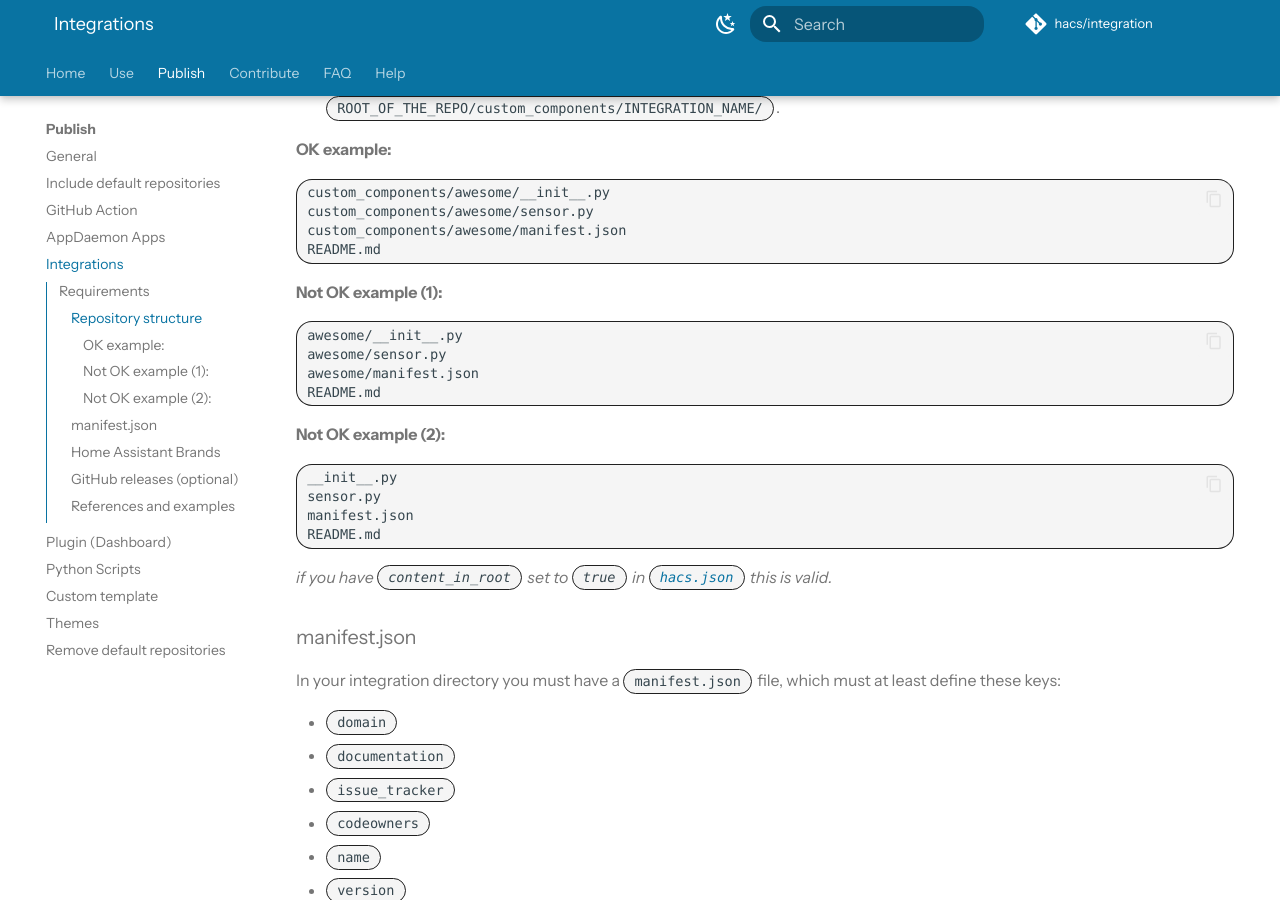
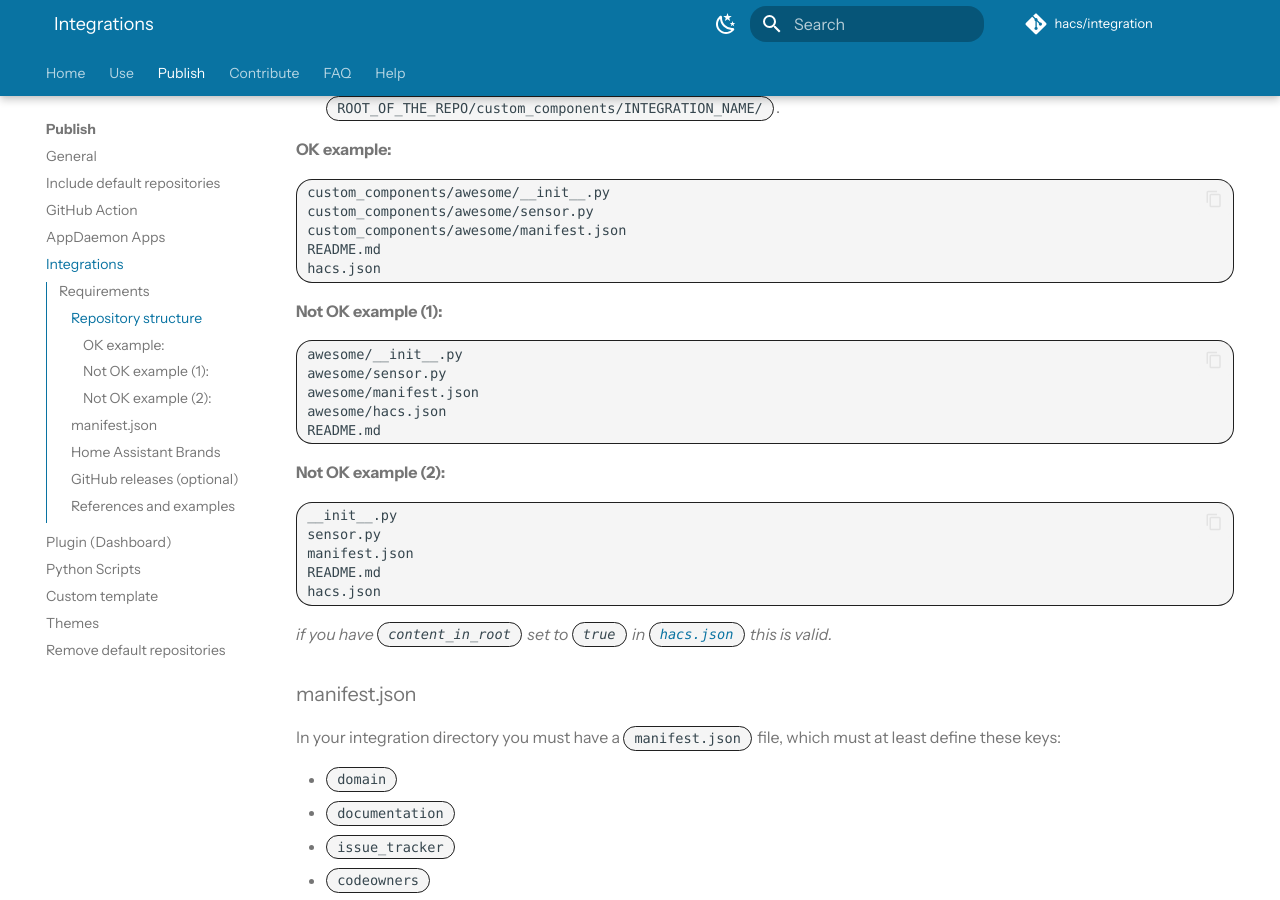
Before and after one commit to hacs/documentation, an MkDocs documentation site: the page built from source/docs/publish/integration.md, in a window 1280 px wide and 900 px high, scrolled down 421 px. Built offline with MkDocs 1.6.1 and Material for MkDocs 9.7.7, drawn with Linux system fonts in a browser that asks for light colours; some web fonts are replaced; plug-ins that fetch from the network failed and are left out; comment, search, counter and statistics services are not loaded.

Commit message:
Also include hacs.json while spelling out repo format

````diff
--- a/source/docs/publish/integration.md
+++ b/source/docs/publish/integration.md
@@ -21,6 +21,7 @@ custom_components/awesome/__init__.py
 custom_components/awesome/sensor.py
 custom_components/awesome/manifest.json
 README.md
+hacs.json
 ```
 
 #### Not OK example (1):
@@ -29,6 +30,7 @@ README.md
 awesome/__init__.py
 awesome/sensor.py
 awesome/manifest.json
+awesome/hacs.json
 README.md
 ```
 
@@ -39,6 +41,7 @@ __init__.py
 sensor.py
 manifest.json
 README.md
+hacs.json
 ```
 
 _if you have `content_in_root` set to `true` in [`hacs.json`](start.md#hacsjson) this is valid._
````
